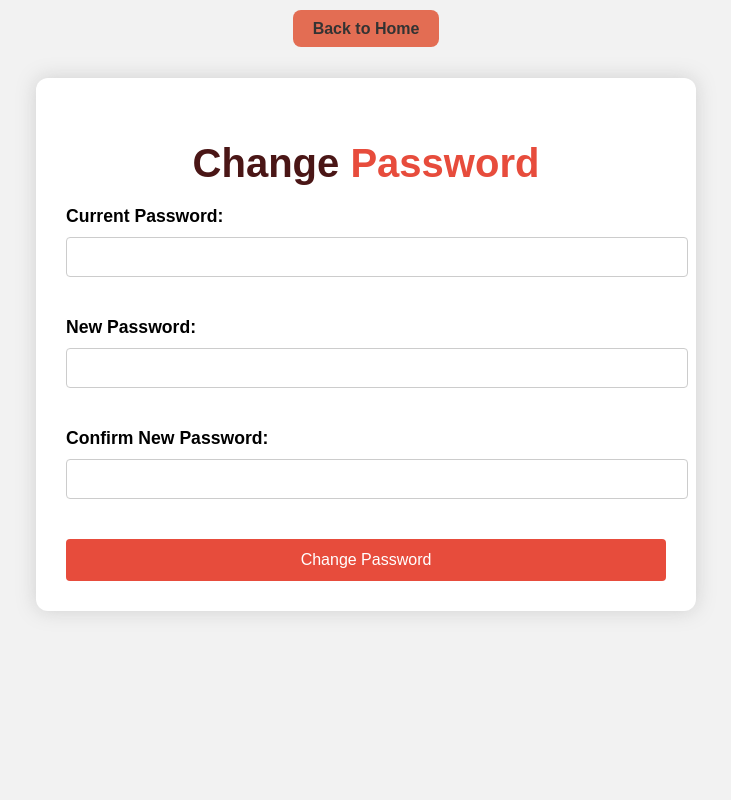
After one commit to X-Irrelevant-X/BloodAid, a Flask app: page /change_password in a window 1280 px wide. The commit adds this page. Shown: the whole page, without its empty margins (274-1005 px from the left). Run offline with Flask 3, Linux system fonts and the light colour scheme; a user stored in the database is signed in.

Commit message:
change password and delete account
Co-Authored-By: Md Monowarul Islam <83732674+ShrabanMI@users.noreply.github.com>

```diff
--- a/BA/static/css/change_password.css
+++ b/BA/static/css/change_password.css
@@ -3,29 +3,43 @@ body {
   background-color: #f2f2f2;
   margin: 0;
   padding: 0;
-  display: flex;
-  justify-content: center;
-  align-items: center;
   min-height: 100vh;
 }
 
-form {
-  display: flex;
-  justify-content: center;
-  align-items: center;
-  flex-direction: column;
-  /* border: 1px solid red; */
+/* BACK BUTTON */
+.back-button-container {
+  width: 100%;
+  padding: 20px 0 0 0;
+  text-align: center;
 }
 
+.back-button {
+  background-color: #e36d53;
+  padding: 10px 20px;
+  border-radius: 8px;
+  text-decoration: none;
+  color: #333;
+  font-weight: bold;
+  transition: background-color 0.3s;
+}
+
+.back-button:hover {
+  background-color: #c0392b;
+  color: white;
+}
+
+/* MAIN CONTAINER */
 .container {
-  width: 50%;
-  /* Adjust as needed */
+  width: 100%;
+  max-width: 600px;
+  margin: 40px auto;
   background-color: #ffffff;
   border-radius: 12px;
-  box-shadow: 20px 20px 20px rgba(129, 129, 129, 0.728);
-  padding: 20px 30px;
+  box-shadow: 0 0 20px rgba(129, 129, 129, 0.3);
+  padding: 30px;
 }
 
+/* HEADINGS */
 h2 {
   text-align: center;
   color: #e74c3c;
@@ -37,43 +51,49 @@ span {
   color: #4a1616;
 }
 
+/* FORM */
+form {
+  display: flex;
+  flex-direction: column;
+  align-items: center;
+}
+
+/* FORM ELEMENTS */
 label {
   display: block;
-  /* width: 100px; */
   margin-bottom: 10px;
   font-weight: bold;
+  font-size: 1.1em;
 }
 
 input[type="password"] {
   width: 100%;
-  /* Adjust as needed */
   padding: 10px;
   border: 1px solid #ccc;
   border-radius: 4px;
-  margin-bottom: 10px;
+  margin-bottom: 20px;
   font-size: 16px;
 }
-
 
 input[type="submit"] {
   background-color: #e74c3c;
   color: #fff;
   border: none;
-  padding: 10px;
+  padding: 12px 20px;
   border-radius: 4px;
   font-size: 16px;
   cursor: pointer;
-  margin-top: 10px;
-  width: 150px;
-  /* Adjust as needed */
+  width: 100%;
 }
 
 input[type="submit"]:hover {
   background-color: #c0392b;
 }
 
+/* GROUPS */
 .changepass,
 .newpass,
 .confnewpass {
-  width: 50%;
+  width: 100%;
+  margin-bottom: 20px;
 }
--- /dev/null
+++ b/BA/templates/change_password.html
@@ -0,0 +1,45 @@
+<!DOCTYPE html>
+<html lang="en">
+
+<head>
+    <meta charset="UTF-8">
+    <title>Change Password</title>
+    <link rel="stylesheet" href="{{ url_for('static', filename='css/change_password.css') }}">
+</head>
+
+<body>
+    <div class="back-button-container">
+        <a href="{{ url_for('user_home') }}" class="back-button">Back to Home</a>
+    </div>
+    <div class="container">
+        <h2><span>Change</span> Password</h2>
+
+        {% with messages = get_flashed_messages(with_categories=true) %}
+            {% if messages %}
+                <ul class="flashes">
+                    {% for category, message in messages %}
+                        <li class="{{ category }}">{{ message }}</li>
+                    {% endfor %}
+                </ul>
+            {% endif %}
+        {% endwith %}
+
+        <form method="post">
+            <div class="changepass">
+                <label for='curr'>Current Password:</label>
+                <input id="curr" type="password" name="current_password" required>
+            </div>
+            <div class="newpass">
+                <label for="new">New Password:</label>
+                <input id="new" type="password" name="new_password" required>
+            </div>
+            <div class="confnewpass">
+                <label for="conf">Confirm New Password:</label>
+                <input id="conf" type="password" name="confirm_new_password" required>
+            </div>
+            <input type="submit" value="Change Password">
+        </form>
+    </div>
+</body>
+
+</html>
--- a/BA/templates/login.html
+++ b/BA/templates/login.html
@@ -22,6 +22,7 @@
                     </label>
                 </div>
                 <p class="forgot-password"><a href="#">Forgot Password?</a></p>
+                <p class="forgot-password"><a href="{{ url_for('register') }}">Create New Account!</a></p>
                 <button name='submit' type="submit" class="login-button">Login</button>
                 {% if error %}
                     <p style="color: red">{{ error }}</p>
--- a/BA/urls.py
+++ b/BA/urls.py
@@ -5,7 +5,14 @@ app = Flask(__name__)
 app.secret_key = '2N3a3Y4e1e0M91@f2a1rd3o0u1s1a4S7K2*'
 
 app.add_url_rule('/', view_func=home, endpoint='home')
+
 app.add_url_rule('/register', view_func=register, methods=['GET', 'POST'])
 app.add_url_rule('/login', view_func=login, methods=['GET', 'POST'])
 app.add_url_rule('/userhome', view_func=user_home, endpoint='user_home')
+app.add_url_rule('/user_profile', view_func=user_profile)
+
+app.add_url_rule('/change_password', 'change_password', change_password, methods=['GET', 'POST'])
+app.add_url_rule('/delete_account', 'delete_account', delete_account, methods=['GET', 'POST'])
+app.add_url_rule('/report_user', view_func=report_user, methods=['GET', 'POST'])
+
 app.add_url_rule('/logout', view_func=logout, endpoint='logout')
--- a/BA/views.py
+++ b/BA/views.py
@@ -2,8 +2,7 @@ import sqlite3
 from flask import *
 from models import *
 from urls import *
-from werkzeug.security import generate_password_hash, check_password_hash
-
+from werkzeug.security import *
 
 def home():
     user_count = get_user_count()
@@ -109,3 +108,85 @@ def user_home():
                            donor_count=donor_count,
                            hospital_count=hospital_count,
                            is_donor=is_donor)
+
+
+def user_profile():
+    if 'username' not in session:
+        return redirect(url_for('login'))
+
+    user = get_user_by_username(session['username'])
+
+    return render_template('user_profile.html', user=user)
+
+
+def report_user():
+    if request.method == 'POST':
+        contact = request.form['contact']
+        reason = request.form['reason']
+        reported_by = session.get('username')
+
+        if not user_exists_by_contact(contact):
+            flash("None of our users have this contact number.", "error")
+            return redirect(url_for('report_user'))
+
+        submit_report(reported_by, contact, reason)
+        flash("Report submitted successfully.", "success")
+        return redirect(url_for('user_web_view'))
+
+    return render_template('report_user.html')
+
+
+def change_password():
+    if 'username' not in session:
+        return redirect(url_for('login'))
+
+    if request.method == 'POST':
+        username = session['username']
+        current_password = request.form['current_password']
+        new_password = request.form['new_password']
+        confirm_password = request.form['confirm_new_password']
+
+        if new_password != confirm_password:
+            flash("New passwords do not match!", "error")
+            return redirect(request.url)
+
+        user = get_user_by_username(username)
+        if user and check_password_hash(user['pass'], current_password):
+            new_hash = generate_password_hash(new_password)
+            update_user_password(username, new_hash)
+            flash("Password updated successfully!", "success")
+            return redirect(url_for('user_profile'))  # or profile/dashboard
+        else:
+            flash("Current password is incorrect!", "error")
+
+    return render_template('change_password.html')
+
+
+def delete_account():
+    # Check if the user is logged in
+    if 'username' not in session:
+        return redirect(url_for('login'))  # Redirect to login page if not logged in
+
+    if request.method == 'POST':
+        username = session['username']
+        password = request.form['password']
+        confirm = request.form['confirm_password']
+
+        if password != confirm:
+            flash("Passwords do not match!", "error")
+            return redirect(request.url)
+
+        # Retrieve user details from the database
+        user = get_user_by_username(username)
+
+        # Ensure the user exists and the provided password matches the stored hash
+        if user and check_password_hash(user['pass'], password):  # Access by column name
+            # Perform account deletion
+            delete_user(username)
+            session.clear()  # Clear session to log the user out
+            flash("Sorry to see you go. Account deleted.", "success")
+            return redirect(url_for('login'))  # Redirect to login after account deletion
+        else:
+            flash("Incorrect password!", "error")  # Show error if password is incorrect
+
+    return render_template('delete_account.html')
```
Also changed, not shown: BA/models.py (+43 -0 lines), BA/static/css/delete_account.css (+28 -11 lines), BA/static/css/report_form.css (+19 -34 lines), BA/static/css/user_profile.css (+7 -0 lines), BA/templates/delete_account.html (added, +33 -0 lines), BA/templates/report_user.html (added, +35 -0 lines), BA/templates/user_home.html (+4 -4 lines), BA/templates/user_profile.html (added, +67 -0 lines), BA/static/css/features_img.png (deleted), BA/zDB.sqlite3.
